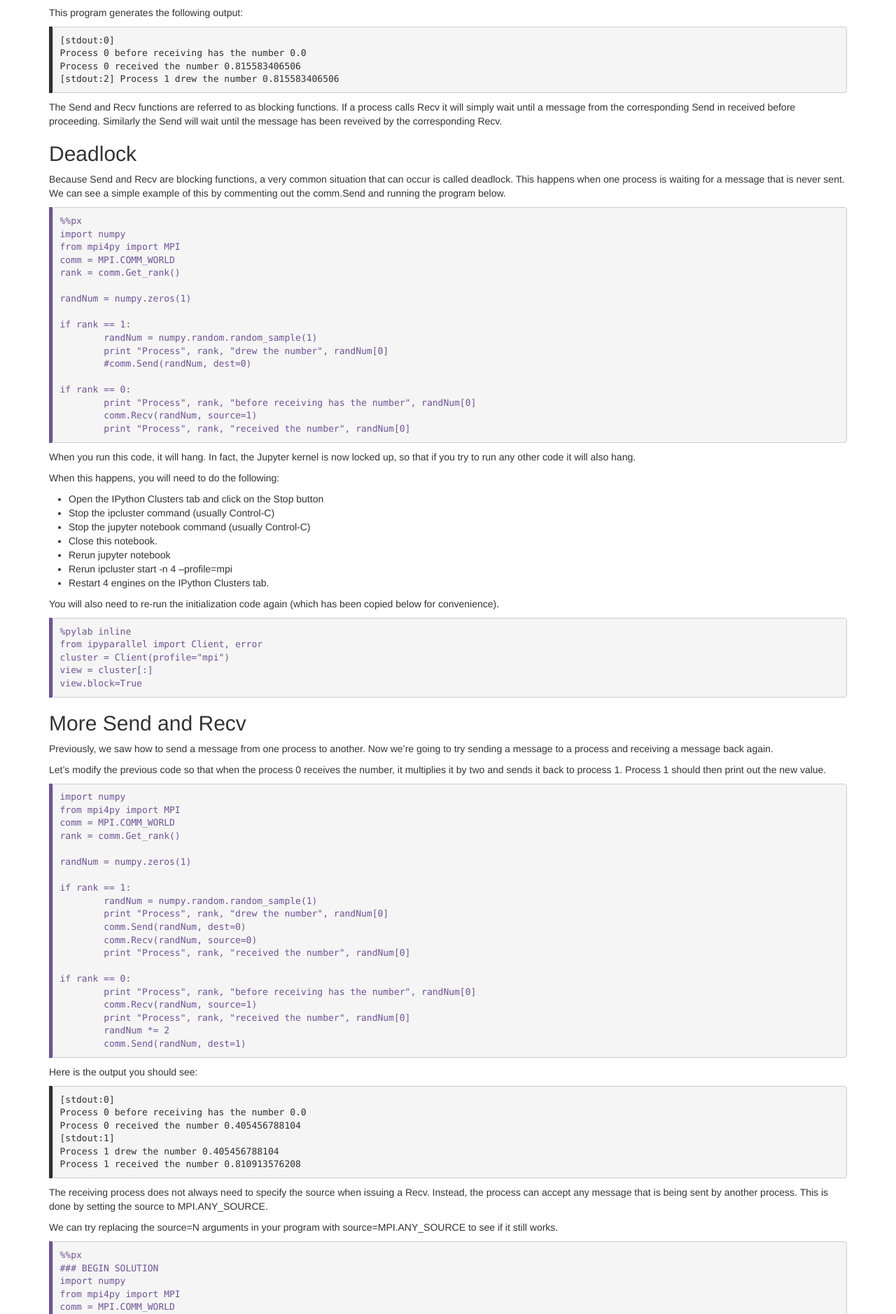
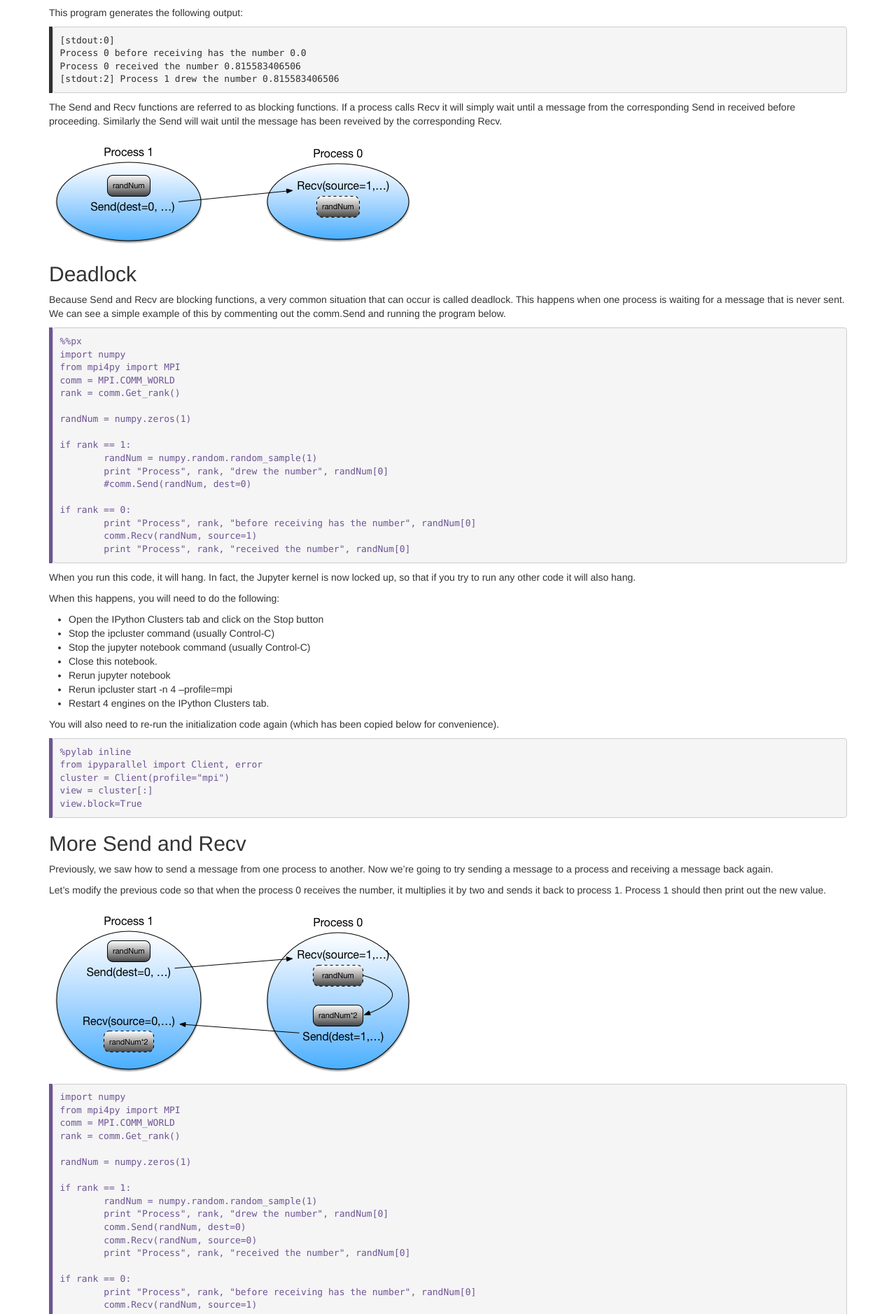
Before and after one commit to nyu-cds/python-mpi, a Jekyll site: the page built from _episodes/02-mpi.md, in a window 1280 px wide. Shown: the part 2142-4020 px from the top of the page at 70% size. Built offline with Jekyll 4.4.1, drawn with Linux system fonts in a browser that asks for light colours.

Commit message:
images
Signed-off-by: Greg Watson <g.watson@computer.org>

```diff
--- a/_episodes/02-mpi.md
+++ b/_episodes/02-mpi.md
@@ -128,6 +128,8 @@ Process 0 received the number 0.815583406506
 The Send and Recv functions are referred to as blocking functions. If a process calls Recv it will simply wait until a message from the
 corresponding Send in received before proceeding. Similarly the Send will wait until the message has been reveived by the corresponding Recv.
 
+![blocking send]({{ page.root }}/fig/02-blocking-send.png "blocking send")
+
 ## Deadlock
 
 Because Send and Recv are blocking functions, a very common situation that can occur is called deadlock. This happens when one process is
@@ -183,6 +185,8 @@ receiving a message back again.
 
 Let's modify the previous code so that when the process 0 receives the number, it multiplies it by two and sends it back to process 1.
 Process 1 should then print out the new value.
+
+![round trip]({{ page.root }}/fig/02-round-trip.png "round trip")
 
 ~~~
 import numpy
```
Also changed, not shown: fig/02-blocking-send.png (added), fig/02-round-trip.png (added).
